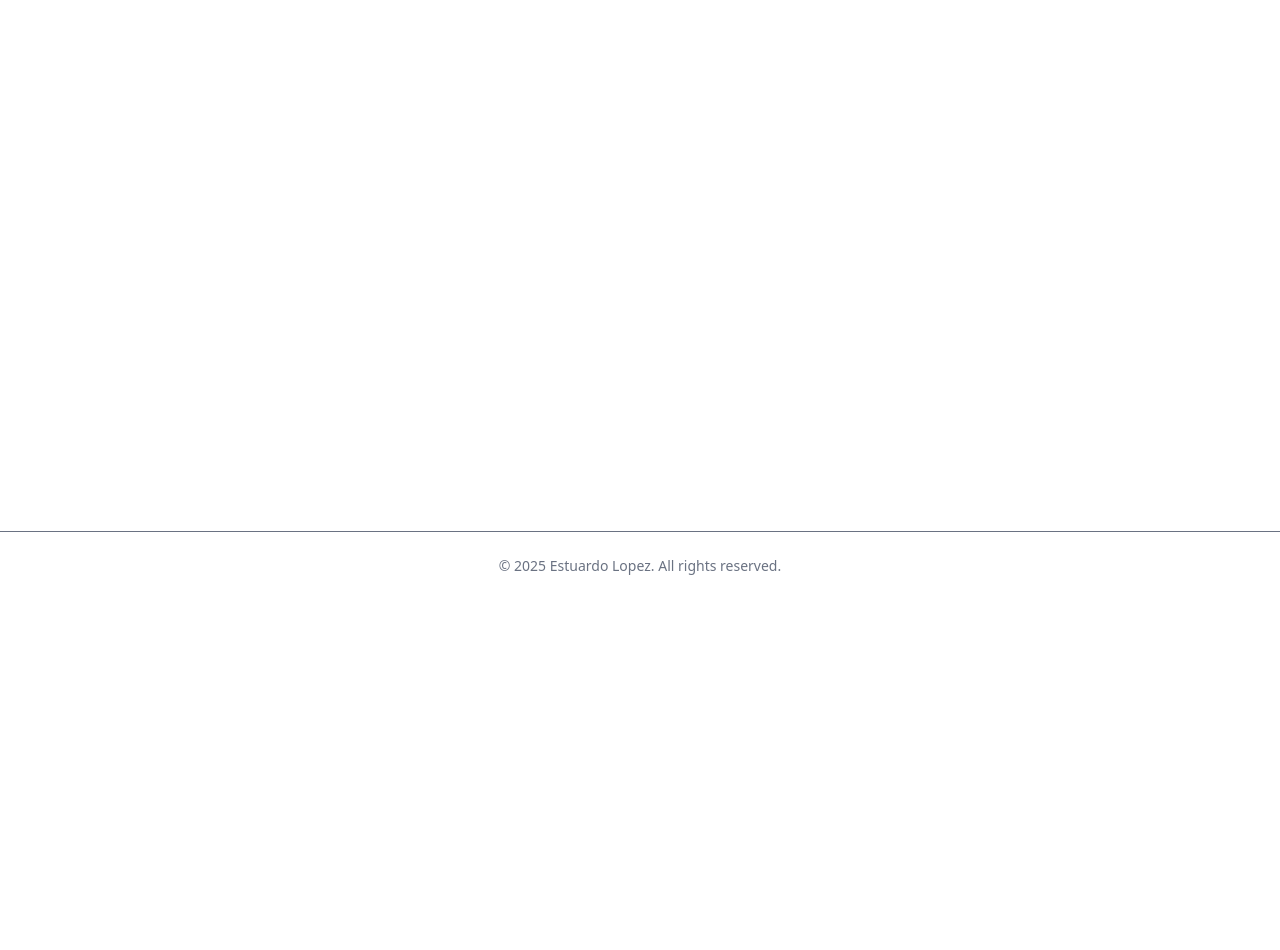
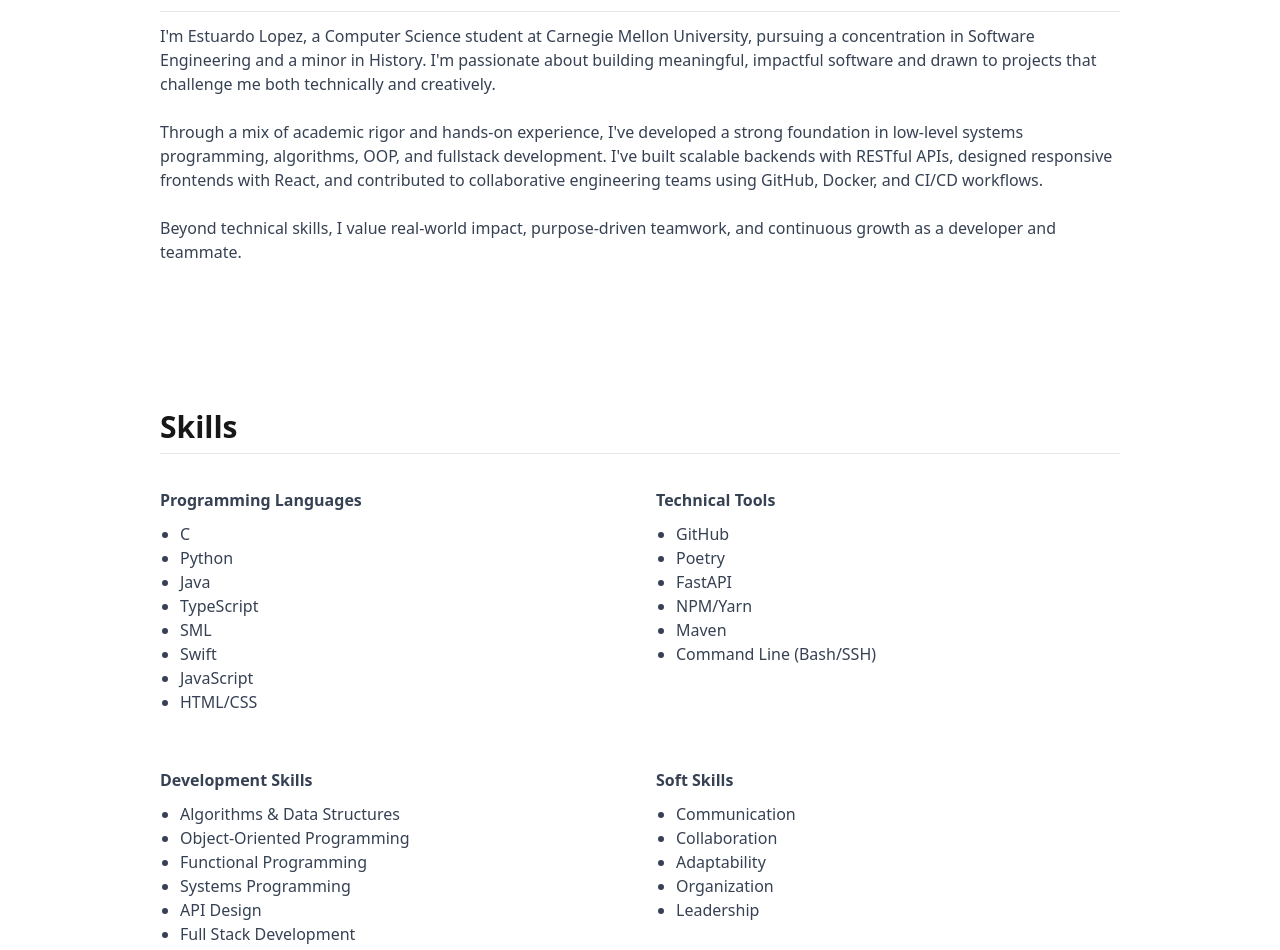
Before and after one commit to estulpz202/personal-website, a Next.js app: page /about in a window 1280 px wide. Shown: the part 200-1150 px from the top of the page. Before the commit the page ends 800 px from the top, so only its background shows below. Built offline with nearby package versions, Linux system fonts and the light colour scheme.

Commit message:
Fill in AboutPage; About Me and Skills.

```diff
--- a/src/app/about/page.tsx
+++ b/src/app/about/page.tsx
@@ -1,3 +1,78 @@
+import Container from '@/components/common/Container';
+import SectionHeader from '@/components/common/SectionHeader';
+
 export default function AboutPage() {
-  return <main className="py-12 px-4">About Page (coming soon)</main>;
+  return (
+    <main>
+      <Container>
+        {/* About Me Section */}
+        <section className="py-12">
+          <SectionHeader title="About Me" />
+          <p className="text-base text-gray-700 mb-6">
+            I'm Estuardo Lopez, a Computer Science student at Carnegie Mellon University, pursuing a
+            concentration in Software Engineering and a minor in History. I'm passionate about building
+            meaningful, impactful software and drawn to projects that challenge me both technically and
+            creatively.
+          </p>
+          <p className="text-base text-gray-700 mb-6">
+            Through a mix of academic rigor and hands-on experience, I've developed a strong foundation in
+            low-level systems programming, algorithms, OOP, and fullstack development. I've built scalable
+            backends with RESTful APIs, designed responsive frontends with React, and contributed to
+            collaborative engineering teams using GitHub, Docker, and CI/CD workflows.
+          </p>
+          <p className="text-base text-gray-700 mb-6">
+            Beyond technical skills, I value real-world impact, purpose-driven teamwork, and continuous
+            growth as a developer and teammate.
+          </p>
+        </section>
+
+        {/* Skills Section */}
+        <section className="py-12">
+          <SectionHeader title="Skills" />
+          <div className="grid grid-cols-1 md:grid-cols-2 gap-8 text-base text-gray-700">
+            {skills.map((section) => (
+              <div key={section.category}>
+                <h3 className="font-semibold mb-2">{section.category}</h3>
+                <ul className="list-disc pl-5">
+                  {section.items.map((item) => (
+                    <li key={item}>{item}</li>
+                  ))}
+                </ul>
+              </div>
+            ))}
+          </div>
+        </section>
+      </Container>
+    </main>
+  );
 }
+
+const skills = [
+  {
+    category: 'Programming Languages',
+    items: ['C', 'Python', 'Java', 'TypeScript', 'SML', 'Swift', 'JavaScript', 'HTML/CSS'],
+  },
+  {
+    category: 'Technical Tools',
+    items: ['GitHub', 'Poetry', 'FastAPI', 'NPM/Yarn', 'Maven', 'Command Line (Bash/SSH)'],
+  },
+  {
+    category: 'Development Skills',
+    items: [
+      'Algorithms & Data Structures',
+      'Object-Oriented Programming',
+      'Functional Programming',
+      'Systems Programming',
+      'API Design',
+      'Full Stack Development',
+      'UI/UX Design',
+      'Version Control',
+      'Testing',
+      'DevOps Basics',
+    ],
+  },
+  {
+    category: 'Soft Skills',
+    items: ['Communication', 'Collaboration', 'Adaptability', 'Organization', 'Leadership'],
+  },
+];
```
